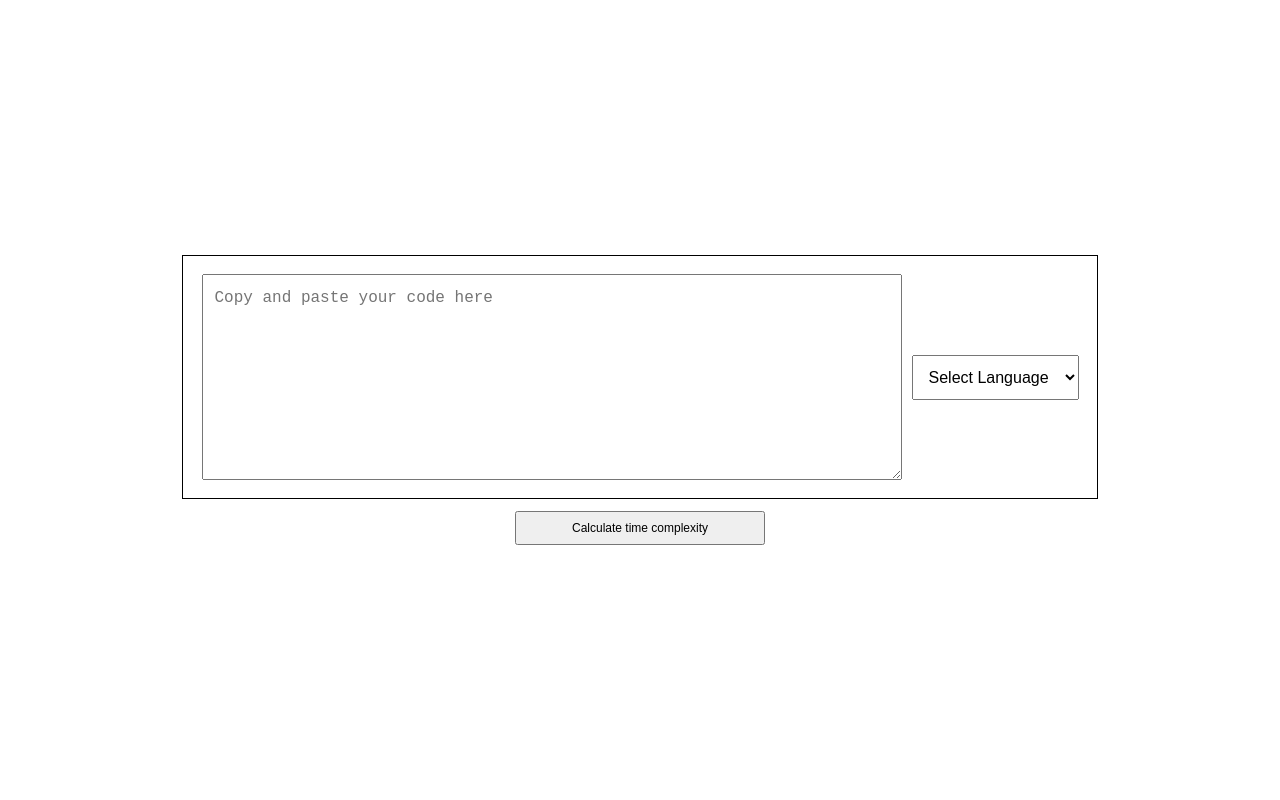
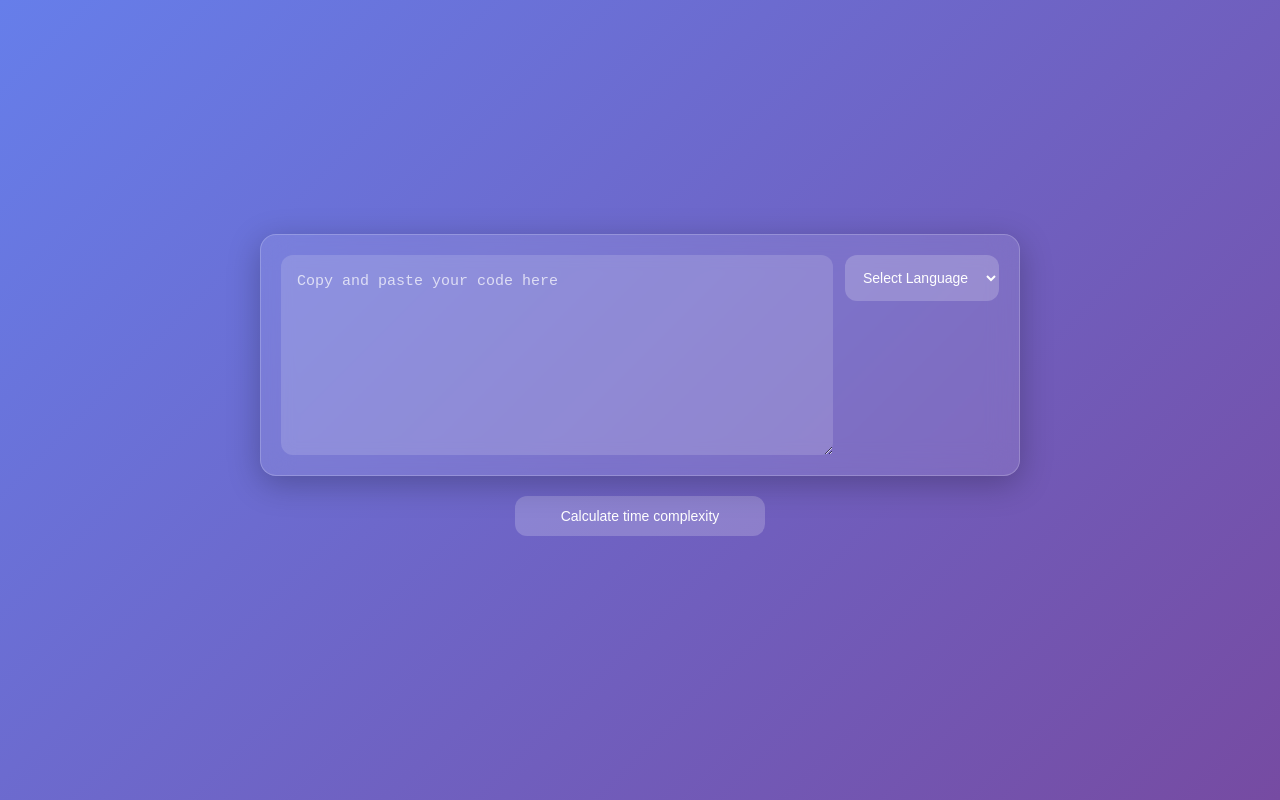
Before and after one commit to nicholasleungg/O-n-alyser, a React (Vite) app in the folder web/: page / in a window 1280 px wide. Built offline with nearby package versions, Linux system fonts and the light colour scheme.

Commit message:
presented in glassmorphism manner

```diff
--- a/web/src/style.css
+++ b/web/src/style.css
@@ -1,63 +1,115 @@
-* { box-sizing: border-box; }
+* {
+  box-sizing: border-box;
+}
 
 body {
   margin: 0;
   font-family: system-ui, -apple-system, Segoe UI, Roboto, Helvetica, Arial, sans-serif;
+  min-height: 100vh;
+  background: linear-gradient(135deg, #667eea, #764ba2);
+  display: flex;
+  justify-content: center;
+  align-items: center;
 }
 
 .container {
-  min-height: 100vh;
+  width: 95%;
+  max-width: 1400px;
+  width: 800px;
+  padding: 60px 20px;
   display: flex;
-  justify-content: center;
+  flex-direction: column;
   align-items: center;
-  flex-direction: column;
+}
+
+.row,
+.output {
+  width: 100%;
+  max-width: 1200px;
+
+  background: rgba(255, 255, 255, 0.1);
+  backdrop-filter: blur(15px);
+  -webkit-backdrop-filter: blur(15px);
+
+  border: 1px solid rgba(255, 255, 255, 0.2);
+  border-radius: 16px;
+
+  box-shadow: 0 8px 32px rgba(0, 0, 0, 0.25);
+
+  padding: 20px;
+  margin-bottom: 20px;
 }
 
 .row {
-  padding: 20q;
-  border: 1q solid black;
-  margin-bottom: 12px;
-
   display: flex;
-  gap: 10px;
-  align-items: center;
+  gap: 12px;
+  align-items: flex-start;
 }
 
 .row textarea {
-  width: 80vw;
-  max-width: 700px;
-  padding: 12px;
-  font-size: 16px;
+  flex: 1;
+  padding: 16px;
+  font-size: 15px;
   resize: vertical;
   font-family: monospace;
   line-height: 1.4;
+
+  border-radius: 12px;
+  border: none;
+  outline: none;
+
+  background: rgba(255, 255, 255, 0.15);
+  color: white;
+}
+
+.row textarea::placeholder {
+  color: rgba(255, 255, 255, 0.7);
 }
 
 .language-select {
-  padding: 12px;
-  font-size: 16px;
+  padding: 14px;
+  font-size: 14px;
+  border-radius: 12px;
+  border: none;
   cursor: pointer;
+
+  background: rgba(255, 255, 255, 0.2);
+  color: white;
 }
 
 .but button {
-  width: 30vw;
-  max-width: 250px;
-  padding: 8px;
-  font-size: 12px;
+  width: 250px;
+  padding: 12px;
+  font-size: 14px;
+  margin-bottom: 30px;
+
+  border-radius: 12px;
+  border: none;
+  cursor: pointer;
+
+  background: rgba(255, 255, 255, 0.2);
+  color: white;
+
+  transition: 0.2s ease;
 }
 
-.output {
-  margin-top: 16px;
-  width: 80vw;
-  max-width: 900px;
-  border: 1q solid black;
-  padding: 16px;
+.but button:hover {
+  background: rgba(255, 255, 255, 0.35);
+  transform: translateY(-2px);
+}
+
+.output p {
+  color: white;
 }
 
 .output pre {
-  margin: 0;
-  padding: 12px;
-  border: 1q solid black;
+  margin-top: 12px;
+  padding: 14px;
+
+  border-radius: 12px;
+  background: rgba(255, 255, 255, 0.15);
+  color: white;
+
   white-space: pre-wrap;
   word-break: break-word;
 }
```
